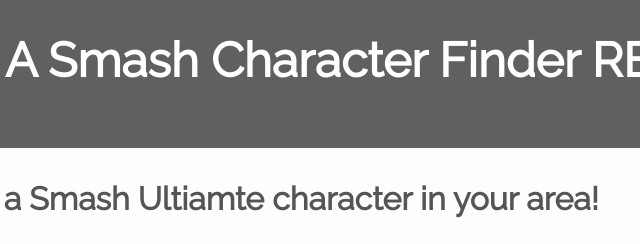
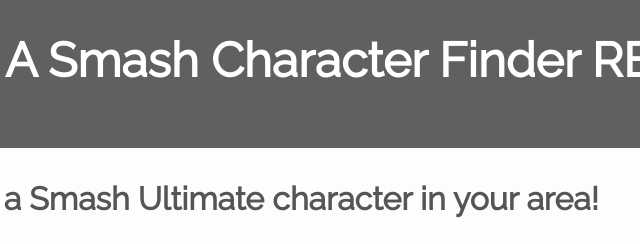
Before and after one commit to F-shaikh/SmashGo-RestAPITester, a website: page RestAPI/public/index.html in a window 1280 px wide. Shown: the top 244 px of the page, 375-1015 px from the left. Drawn offline with nearby package versions, Linux system fonts and the light colour scheme.

Commit message:
Update index.html

```diff
--- a/RestAPI/public/index.html
+++ b/RestAPI/public/index.html
@@ -10,7 +10,7 @@
 
         <h1 class="title">Smash Go - A Smash Character Finder REST API</h1>
         <div id="homepage">
-            <h1>Find a Smash Ultiamte character in your area!</h1>
+            <h1>Find a Smash Ultimate character in your area!</h1>
             <div id="ninjas"></div>
         </div>
 
```
